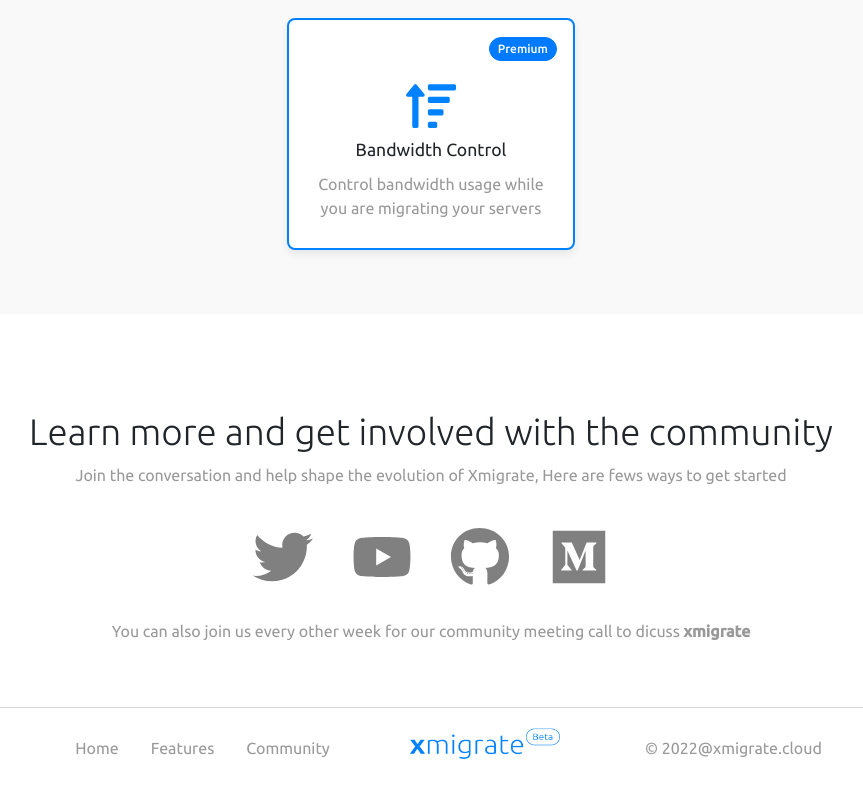
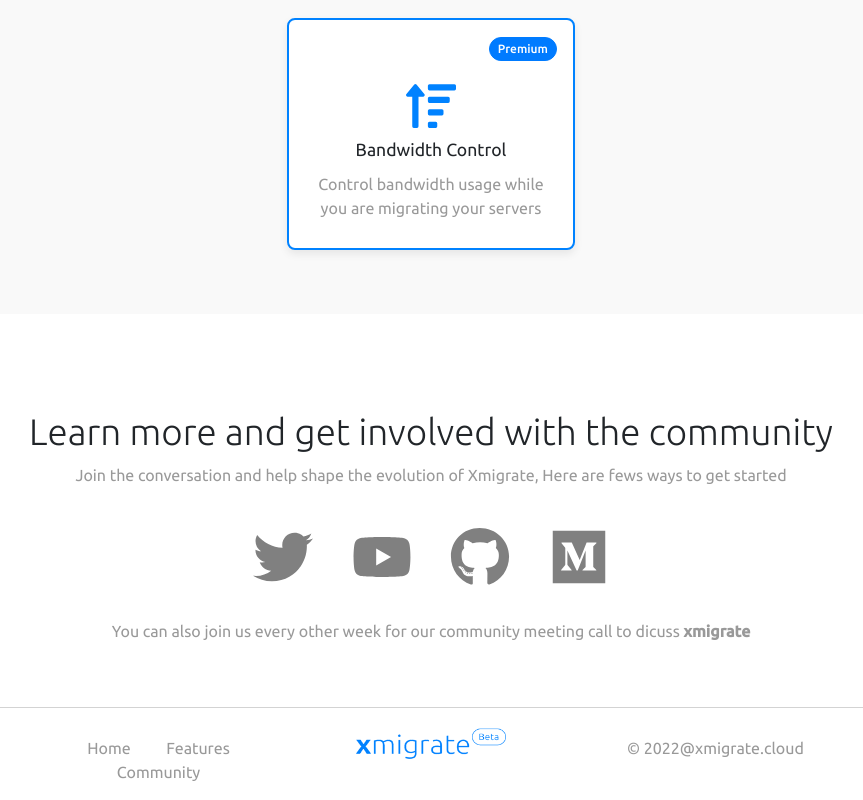
Before and after one commit to xmigrate/xmigrate.cloud, a React (Create React App) app: page / in a window 1280 px wide. Shown: the part 2373-3173 px from the top of the page, without its empty margins (209-1072 px from the left). Built offline with nearby package versions, Linux system fonts and the light colour scheme.

Commit message:
Commiting UI Changes li

```diff
--- a/src/pages/Landpage/Landpage.js
+++ b/src/pages/Landpage/Landpage.js
@@ -33,7 +33,7 @@ export default class Landpage extends Component {
       <div className="Landpage">
         {/* Top Navigation Bar  */}
         <Navbar expand="lg" className="sticky-top NavCl">
-          <Navbar.Brand className="navbar-brand col-xs-2 ml-5">
+          <Navbar.Brand className="navbar-brand col-xs-2">
             <img
               src="Assets/images/logoSm.png"
               width="150"
@@ -49,15 +49,15 @@ export default class Landpage extends Component {
           >
             <Form id="basic-nav-dropdown" className="d-flex">
               <ul className="navbar-nav">
-                <li className="mr-5 mt-1">
+                <li className="limargin mt-1">
                   <a href="https://docs.xmigrate.cloud" target="_blank">Documentation</a>
                 </li>
-                <li className="mr-5 mt-1">
+                <li className="limargin mt-1">
                   <a href="https://medium.com/xmigrateoss" target="_blank">Blog</a>
                 </li>
               </ul>
               <a href="https://github.com/iamvishnuks/xmigrate/discussions" target="_blank">
-                <Button variant="secondary Gitbtn mr-5 ">
+                <Button variant="secondary Gitbtn limargin ">
                   Get Started on Github <span className="ml-2"><FaGithub size={22} /></span>
                 </Button>
               </a>
@@ -367,9 +367,9 @@ export default class Landpage extends Component {
               <Row>
                 <Col xs={{ order: "first" }}>
                   <ul className="footer-list lead pt-4 mt-1">
-                    <li>Home</li>
-                    <li>Features</li>
-                    <li>Community</li>
+                  <li> <a href="#Home">Home</a></li>
+                   <li> <a href="#feature">Features</a></li>
+                   <li> <a href="#home">Community</a></li>
                   </ul>
                 </Col>
                 <Col >
--- a/src/pages/Landpage/Landpage.scss
+++ b/src/pages/Landpage/Landpage.scss
@@ -8,6 +8,12 @@
   h1,
   h5 {
     font-weight: normal;
+  }
+  .navbar-brand {
+    margin-left: 3rem;
+  }
+  .limargin{
+    margin-right: 3rem;
   }
   .NavCl {
     background-color: white;
@@ -142,5 +148,28 @@
   .cardFeatures{
     border: 0px solid rgba(0,0,0,.125);
   }
+  .footer-list a{
+    text-decoration: none;
+    color: #999;
+    list-style: none;
+  }
 
+  .footer-list a:hover{
+    color: #0082ff;
+  }
+
+  @media (max-width: 991px){
+  #basic-nav-dropdown {
+    display: inline !important ;
+  }
+  .navbar-brand {
+    margin-left: 2px;
+  }
+  .img-fluid{
+    margin-top: 1rem;
+  }
+  .limargin{
+    margin-right: 0px;
+  }
 }
+}
```
Also changed, not shown: 10 other files (tests, documents, lock files or other folders).
